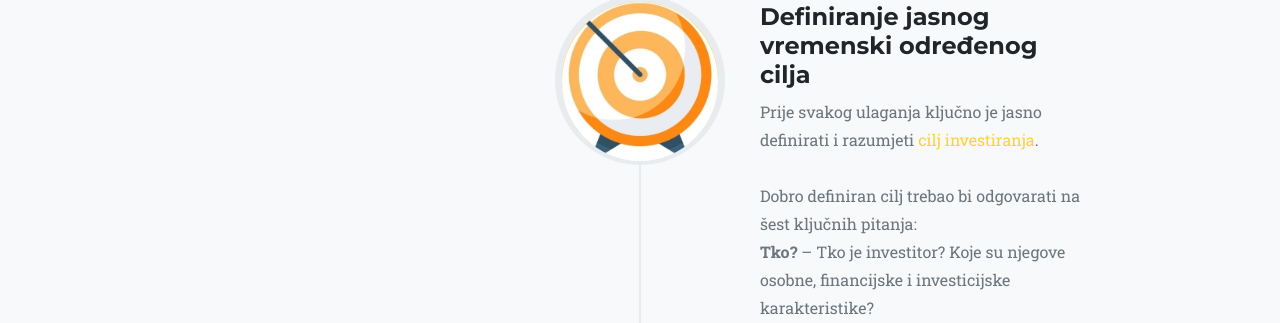
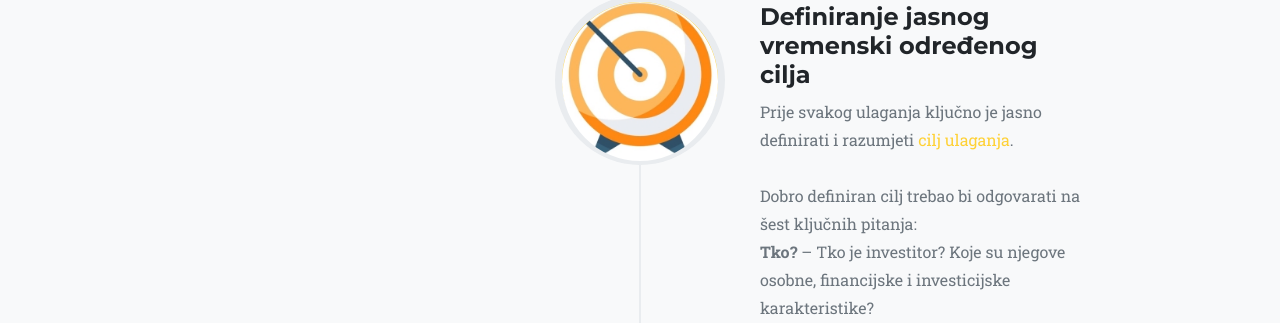
Before and after one commit to invexed500/pasivno-investiranje, a Jekyll site: the page built from index.md, in a window 1280 px wide and 900 px high, scrolled down 2075 px. Shown: the part 131-454 px from the top of the window. Built offline with Jekyll 4.4.1, drawn with Linux system fonts in a browser that asks for light colours; some web fonts are replaced; formulas are drawn with MathJax 3.

Commit message:
Update sitetext.yml

```diff
--- a/_data/sitetext.yml
+++ b/_data/sitetext.yml
@@ -50,7 +50,7 @@ en: &DEFAULT_EN
         alt: "Osnovni pojmove poput ETF, ROI, DCA, razlika između špekluacije i investicije nalaze se u e-priručniku."
       - title: "Definiranje jasnog vremenski određenog cilja"
         desc: "
-                Prije svakog ulaganja ključno je jasno definirati i razumjeti [cilj investiranja](#portfolio).
+                Prije svakog ulaganja ključno je jasno definirati i razumjeti [cilj ulaganja](#portfolio).
                 <br><br>Dobro definiran cilj trebao bi odgovarati na šest ključnih pitanja:
                 <br>**Tko?** – Tko je investitor? Koje su njegove osobne, financijske i investicijske karakteristike?
                 <br>**Što?** – Što želimo postići investiranjem? Koji je krajnji cilj ili rezultat ulaganja?
```
